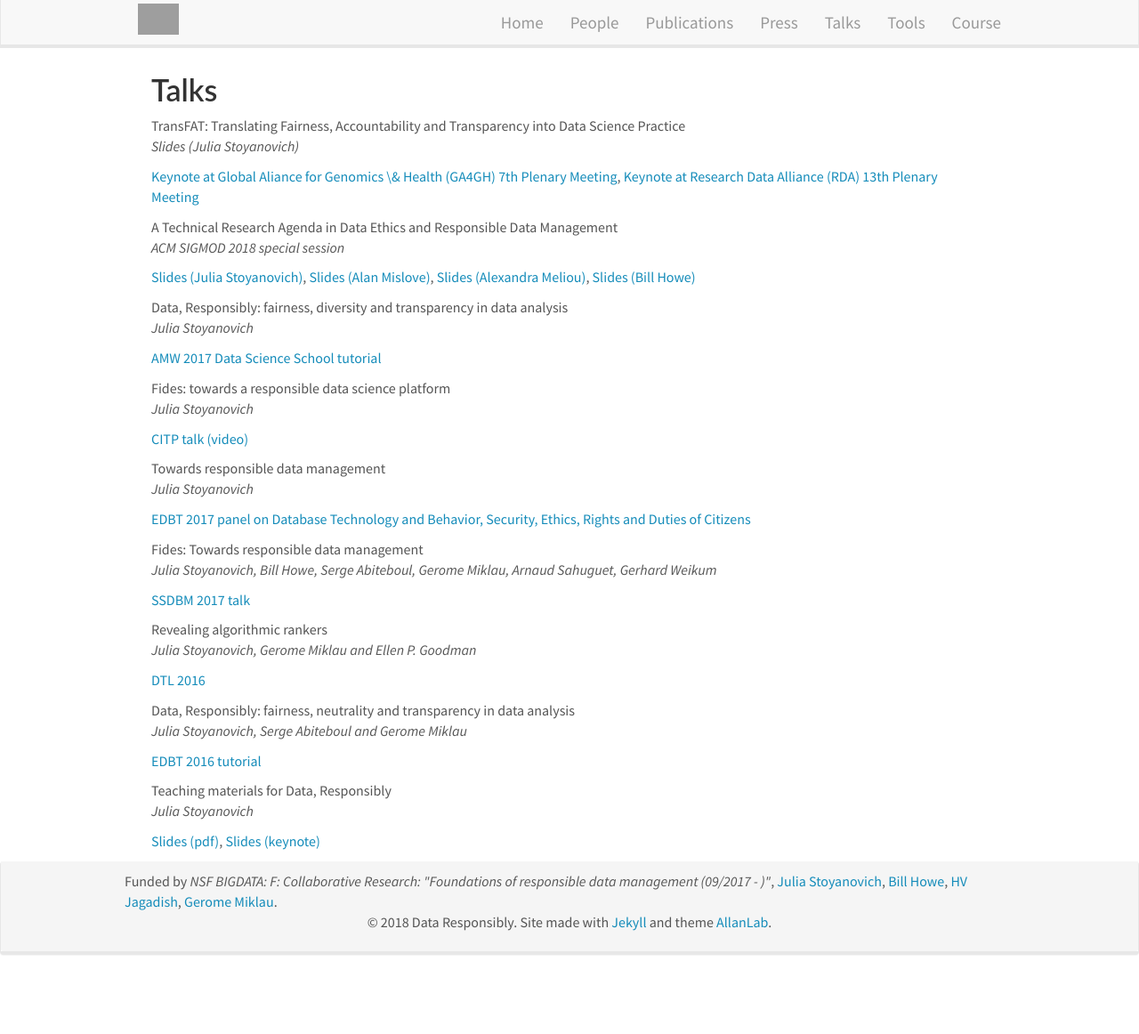
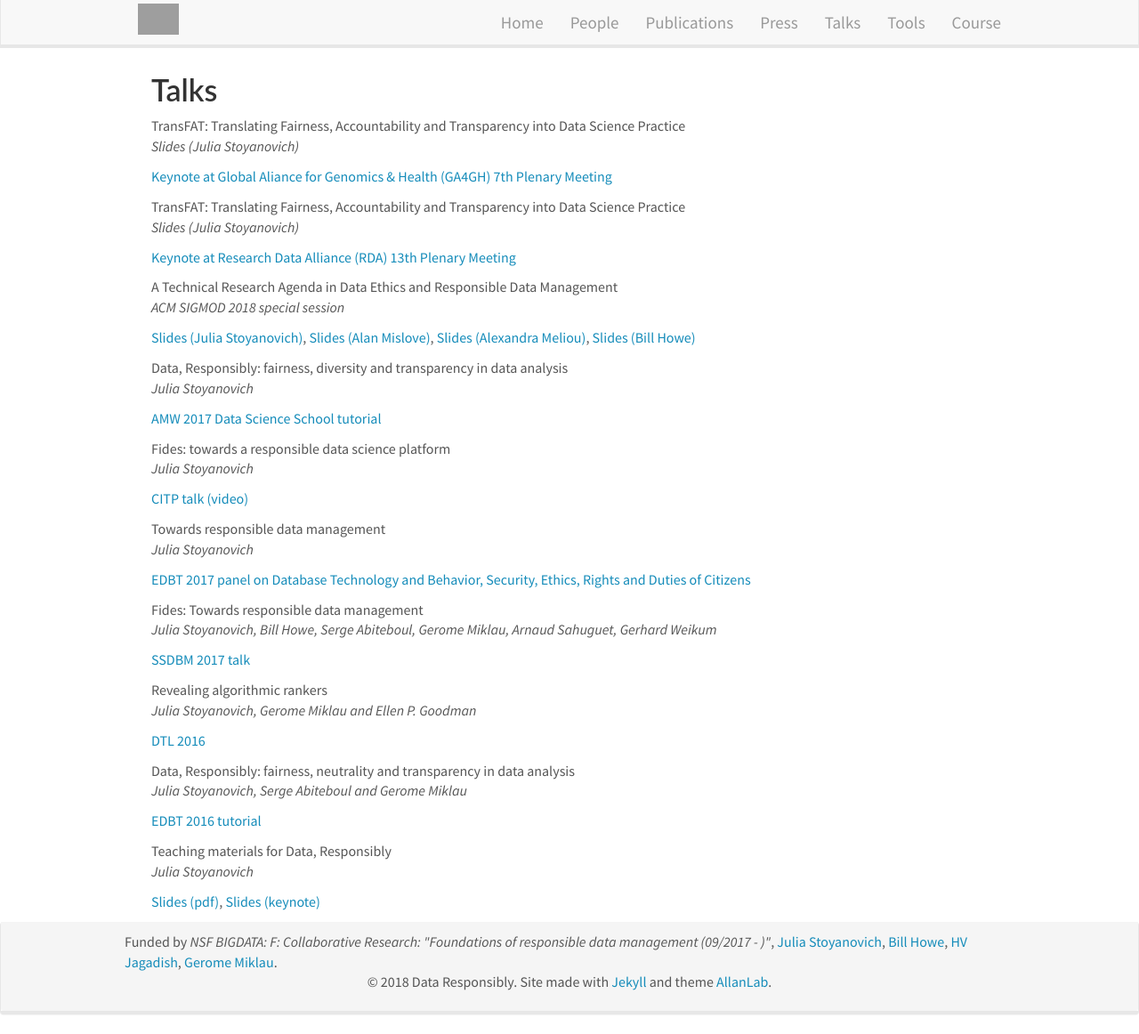
Before and after one commit to DataResponsibly/DataResponsibly.github.io, a Jekyll site: the page built from _pages/talks.md, in a window 1280 px wide and 1162 px high. Shown: the whole window at 89% size. Built offline with Jekyll 4.4.1, drawn with Linux system fonts in a browser that asks for light colours; nearby versions of some CDN libraries; grey boxes are pictures that could not be loaded.

Commit message:
Update talks.yml

```diff
--- a/_data/talks.yml
+++ b/_data/talks.yml
@@ -1,10 +1,14 @@
 - title: "TransFAT: Translating Fairness, Accountability and Transparency into Data Science Practice"
   authors: Slides (Julia Stoyanovich)
-  number_link: 2
-  link1:
+  number_link: 1
+  link:
     url: https://dataresponsibly.github.io/documents/GA4GH.pdf
-    display:  Keynote at Global Aliance for Genomics \& Health (GA4GH) 7th Plenary Meeting
-  link2:
+    display:  Keynote at Global Aliance for Genomics & Health (GA4GH) 7th Plenary Meeting
+
+- title: "TransFAT: Translating Fairness, Accountability and Transparency into Data Science Practice"
+  authors: Slides (Julia Stoyanovich)
+  number_link: 1
+  link:
     url: https://dataresponsibly.github.io/documents/RDA.pdf
     display:  Keynote at Research Data Alliance (RDA) 13th Plenary Meeting
 
```
